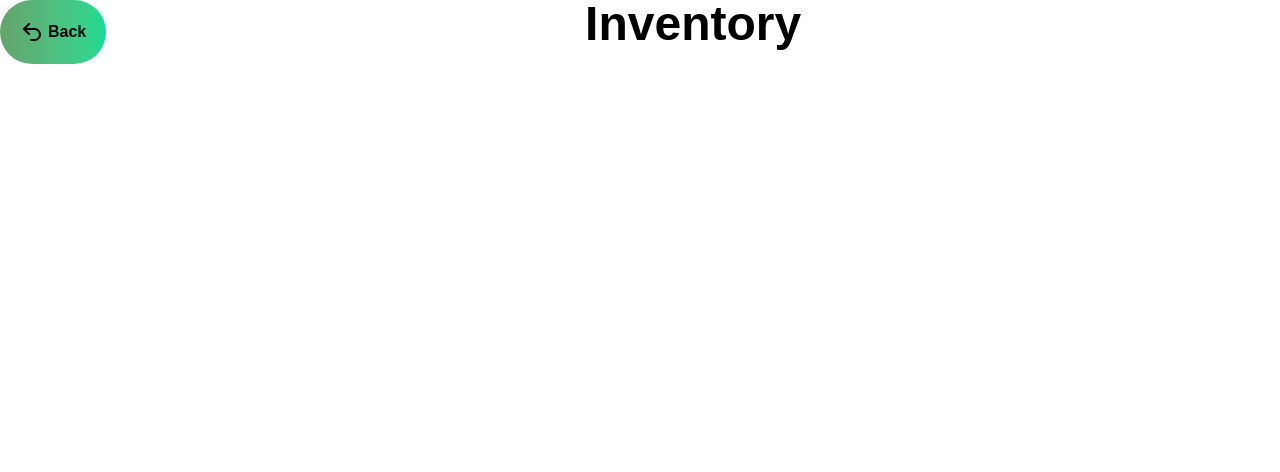
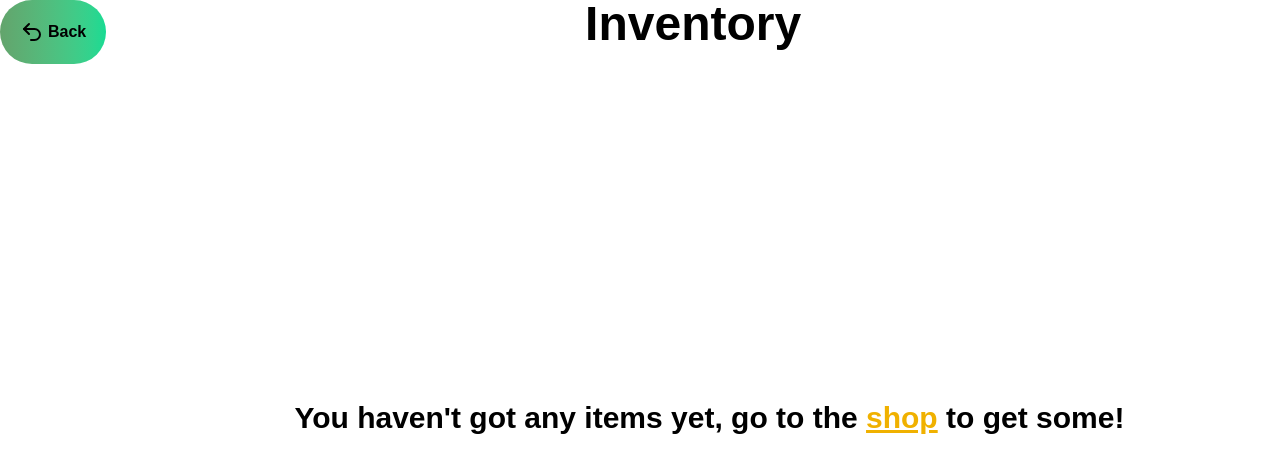
Before and after one commit to Spacexplorer11/Rocco, a SvelteKit app: page /inventory in a window 1280 px wide. Shown: the top 472 px of the page. Built offline with nearby package versions, Linux system fonts and the light colour scheme; a web font is replaced by a local one.

Commit message:
Add text when you haven't got any inventory items

```diff
--- a/src/routes/inventory/+page.svelte
+++ b/src/routes/inventory/+page.svelte
@@ -43,5 +43,9 @@
 				{EquippableItem.includes(items.equipped_items, item) ? "Unequip" : "Equip"}
 			</button>
 		</div>
+	{:else}
+		<h3 class="absolute top-[50vh] left-[23vw] text-center text-3xl text-black">
+			You haven't got any items yet, go to the <a href="/shop" class="text-yellow-500 underline">shop</a> to get some!
+		</h3>
 	{/each}
 </main>
```
